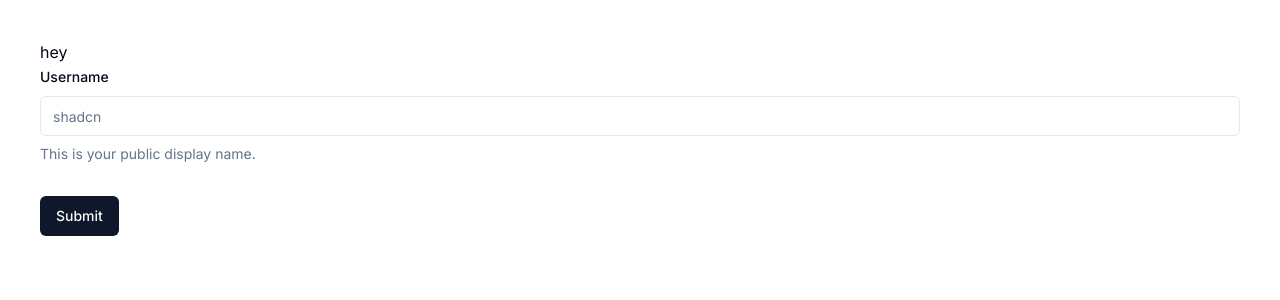
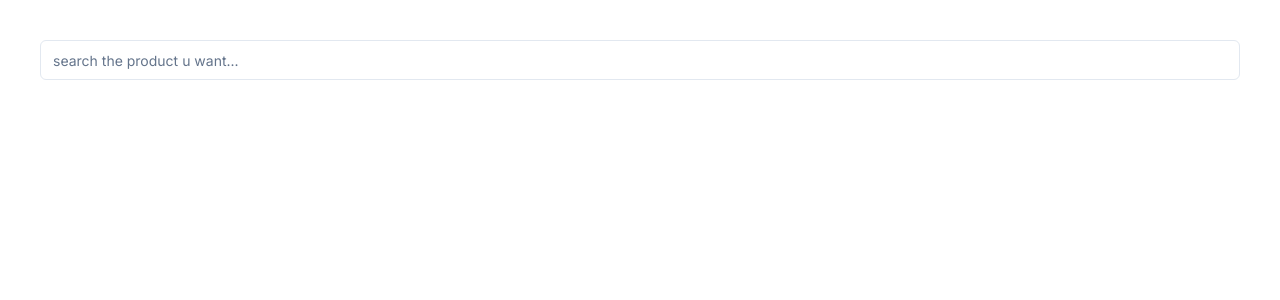
Before and after one commit to sohan01fw/lazypick, a Next.js app: page / in a window 1280 px wide. Shown: the top 300 px of the page. Built offline with nearby package versions, Linux system fonts and the light colour scheme.

Commit message:
add product search page

```diff
--- /dev/null
+++ b/src/app/(product)/layout.tsx
@@ -0,0 +1,14 @@
+import React from "react";
+
+export const metadata = {
+  title: "Next.js",
+  description: "Generated by Next.js",
+};
+
+export default function RootLayout({ children }: { children: React.ReactNode }) {
+  return (
+    <html lang="en">
+      <body>{children}</body>
+    </html>
+  );
+}
--- /dev/null
+++ b/src/app/(product)/searchproduct/[slug]/page.tsx
@@ -0,0 +1,3 @@
+export default function Page({ params }: { params: { slug: string } }) {
+  return <div>My Post: {params.slug}</div>;
+}
--- a/src/app/(root)/page.tsx
+++ b/src/app/(root)/page.tsx
@@ -4,7 +4,6 @@ import React from "react";
 export default function Home() {
   return (
     <main className="m-10">
-      <h1>hey</h1>
       <InputSearchForm />
     </main>
   );
--- a/src/components/pages/root/InputSearchForm.tsx
+++ b/src/components/pages/root/InputSearchForm.tsx
@@ -4,24 +4,18 @@ import { zodResolver } from "@hookform/resolvers/zod";
 import { useForm } from "react-hook-form";
 import { z } from "zod";
 
-import { Button } from "@/components/ui/button";
-import {
-  Form,
-  FormControl,
-  FormDescription,
-  FormField,
-  FormItem,
-  FormLabel,
-  FormMessage,
-} from "@/components/ui/form";
+import { Form, FormControl, FormField, FormItem, FormMessage } from "@/components/ui/form";
 import { Input } from "@/components/ui/input";
 import { SearchInputFormSchema } from "@/lib/zod";
+import { useRouter } from "next/navigation";
 
 export function InputSearchForm() {
+  const router = useRouter();
+
   const form = useForm<z.infer<typeof SearchInputFormSchema>>({
     resolver: zodResolver(SearchInputFormSchema),
     defaultValues: {
-      username: "",
+      productname: "",
     },
   });
 
@@ -29,26 +23,24 @@ export function InputSearchForm() {
   function onSubmit(values: z.infer<typeof SearchInputFormSchema>) {
     // Do something with the form values.
     // ✅ This will be type-safe and validated.
-    console.log(values);
+    if (!values) return null;
+    router.push(`/searchproduct/${values?.productname}`);
   }
   return (
     <Form {...form}>
       <form onSubmit={form.handleSubmit(onSubmit)} className="space-y-8">
         <FormField
           control={form.control}
-          name="username"
+          name="productname"
           render={({ field }) => (
             <FormItem>
-              <FormLabel>Username</FormLabel>
               <FormControl>
-                <Input placeholder="shadcn" {...field} />
+                <Input placeholder="search the product u want..." {...field} />
               </FormControl>
-              <FormDescription>This is your public display name.</FormDescription>
               <FormMessage />
             </FormItem>
           )}
         />
-        <Button type="submit">Submit</Button>
       </form>
     </Form>
   );
--- a/src/lib/zod.ts
+++ b/src/lib/zod.ts
@@ -1,7 +1,7 @@
 import { z } from "zod";
 
 export const SearchInputFormSchema = z.object({
-  username: z.string().min(2, {
-    message: "Username must be at least 2 characters.",
+  productname: z.string().min(2, {
+    message: "product name must be at least 2 characters.",
   }),
 });
```
